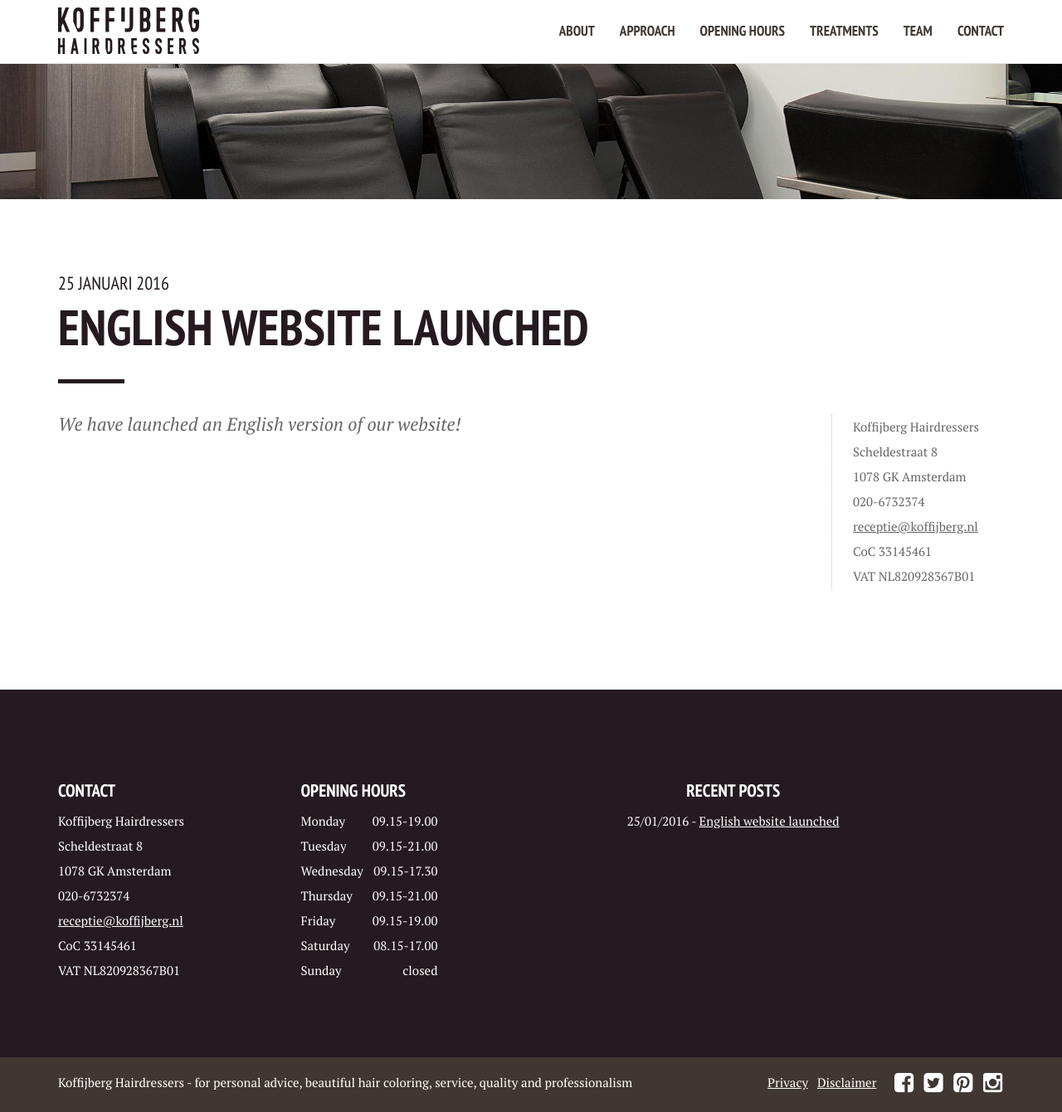
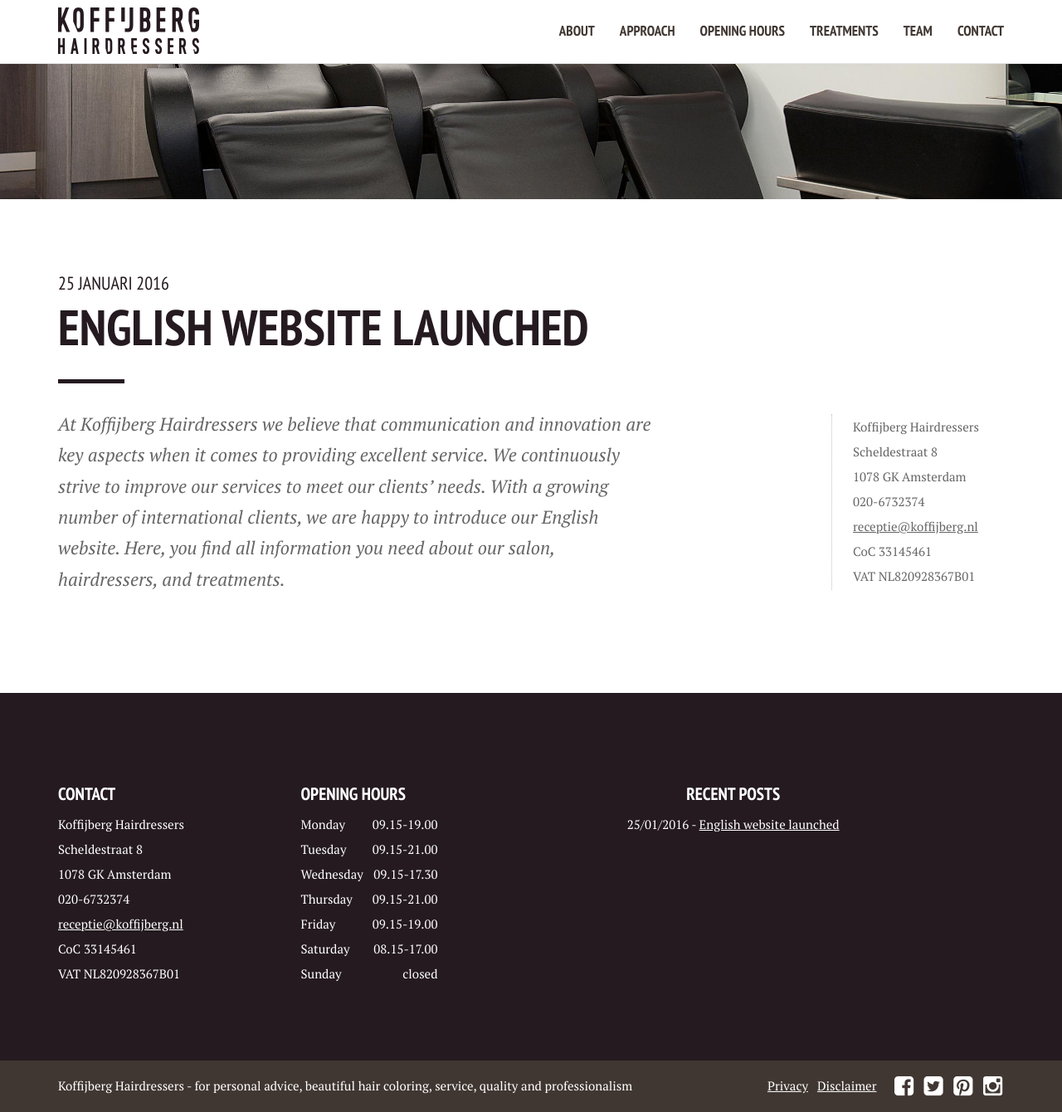
Before and after one commit to xuantiep/koffijberghairdressers, a Jekyll site: the page built from _posts/2016-01-25-english-website-launched.md, in a window 1280 px wide and 1340 px high. Shown: the whole window at 83% size. Built offline with Jekyll 4.4.1, drawn with Linux system fonts in a browser that asks for light colours.

Commit message:
Updated '/_posts/2016-01-25-english-website-launched.md' via CloudCannon

```diff
--- a/_posts/2016-01-25-english-website-launched.md
+++ b/_posts/2016-01-25-english-website-launched.md
@@ -2,4 +2,4 @@
 title: English website launched
 ---
 
-We have launched an English version of our website!
+At Koffijberg Hairdressers we believe that communication and innovation are key aspects when it comes to providing excellent service. We continuously strive to improve our services to meet our clients’ needs. With a growing number of international clients, we are happy to introduce our English website. Here, you find all information you need about our salon, hairdressers, and treatments.
```
